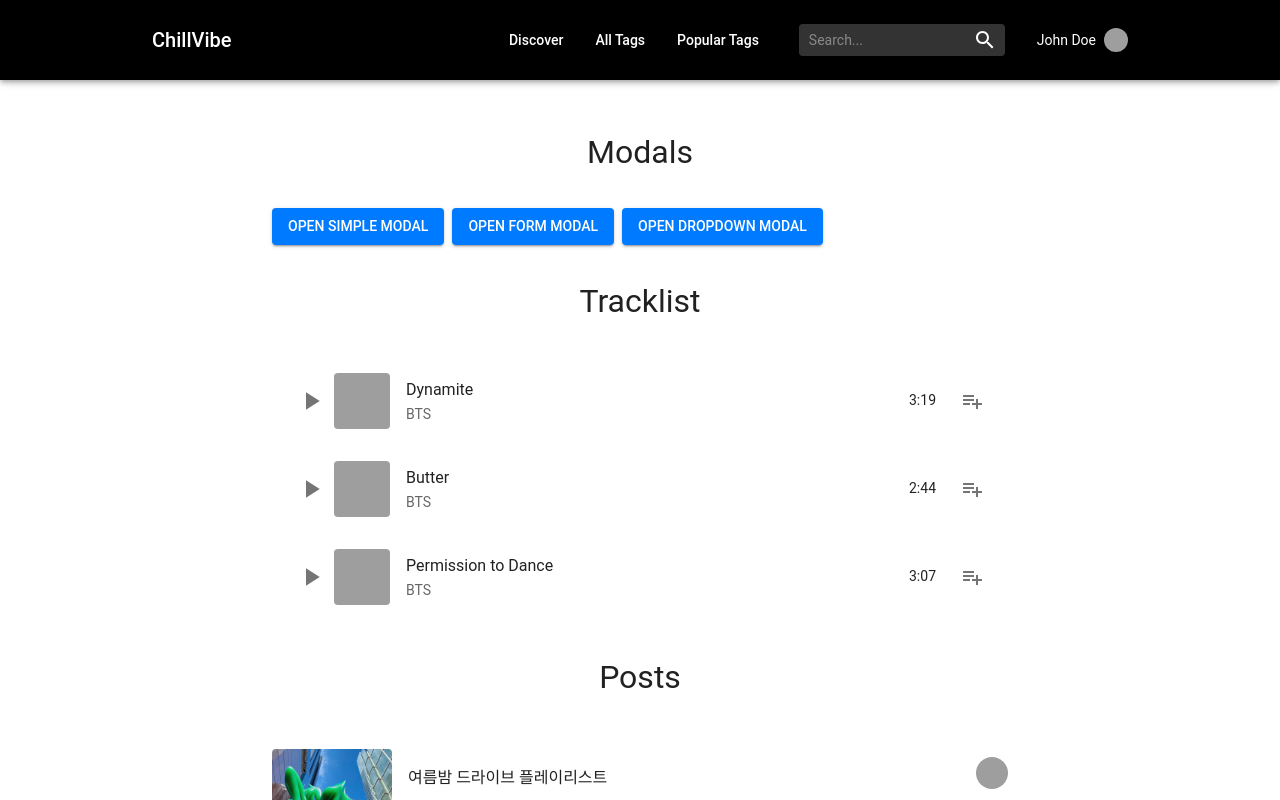
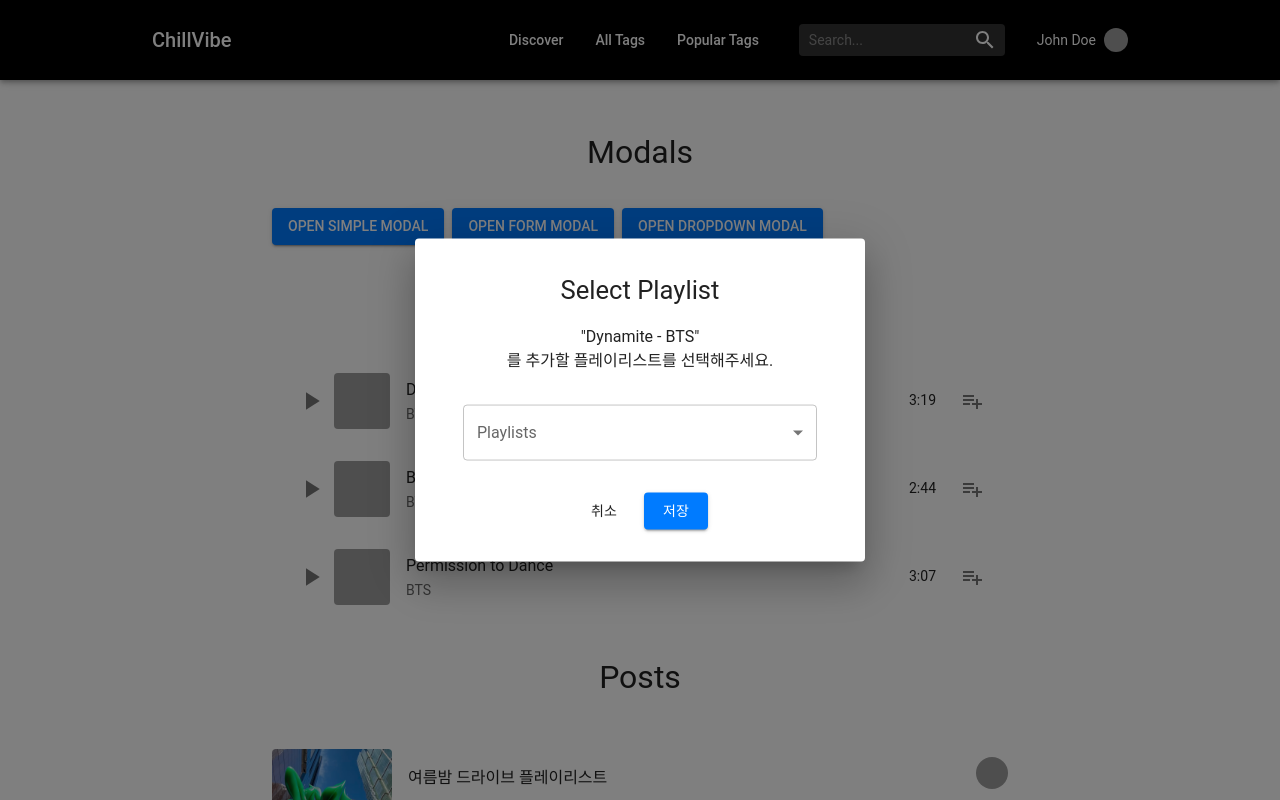
Before and after one commit to TEAM-ChillVibe/chillvibe-frontend, a React (Create React App) app: page /test in a window 1280 px wide. Both pictures are taken after a click on the button 972 px from the left and 856 px from the top of the page. Shown: the part 456-1256 px from the top of the page. Built offline with nearby package versions, Linux system fonts and the light colour scheme; grey boxes are pictures that could not be loaded.

Commit message:
feat: 플레이리스트에 트랙 추가 버튼 기능, design: modal ui 수정

```diff
--- a/src/components/common/ListItem/TrackListItem.jsx
+++ b/src/components/common/ListItem/TrackListItem.jsx
@@ -5,6 +5,8 @@ import Typography from '@mui/material/Typography';
 import Avatar from '@mui/material/Avatar';
 import useMusicPlayerStore from '../../../store/useMusicPlayerStore';
 import { Pause, PlayArrow, PlaylistAdd } from '@mui/icons-material';
+import { useState } from 'react';
+import DropdownModal from '../modal/DropdownModal';
 
 function TrackListItem({ music }) {
   const { title, artist, albumCover, duration, audioSrc } = music;
@@ -21,6 +23,37 @@ function TrackListItem({ music }) {
       playTrack(music);
     }
   };
+
+  // 플레이리스트에 트랙 추가 모달 상태관리
+  const [isModalOpen, setIsModalOpen] = useState(false);
+
+  const openModal = () => setIsModalOpen(true);
+  const closeModal = () => setIsModalOpen(false);
+
+  const options = [
+    { label: 'my playlist 1', value: '1' },
+    { label: 'my playlist 2', value: '2' },
+    { label: 'my playlist 3', value: '3' },
+  ];
+
+  const [selectedValue, setSelectedValue] = useState('');
+
+  const handleChange = event => {
+    setSelectedValue(event.target.value);
+  };
+
+  // 저장 버튼
+  const handlePrimaryClick = () => {
+    closeModal();
+  };
+
+  // 취소 버튼
+  const handleSecondaryClick = () => {
+    closeModal();
+  };
+
+  // Description
+  const modalDescription = `"${title} - ${artist}"\n를 추가할 플레이리스트를 선택해주세요.`;
 
   return (
     <Box sx={{ display: 'flex', alignItems: 'center', width: '100%', p: 2 }}>
@@ -50,9 +83,22 @@ function TrackListItem({ music }) {
         <Typography variant="body2" sx={{ mr: 2 }}>
           {duration}
         </Typography>
-        <IconButton aria-label="add to playlist">
+        <IconButton aria-label="add to playlist" onClick={openModal}>
           <PlaylistAdd />
         </IconButton>
+        <DropdownModal
+          open={isModalOpen}
+          onClose={closeModal}
+          title="Select Playlist"
+          description={modalDescription}
+          options={options}
+          selectedValue={selectedValue}
+          onChange={handleChange}
+          primaryButtonText="저장"
+          onPrimaryClick={handlePrimaryClick}
+          secondaryButtonText="취소"
+          onSecondaryClick={handleSecondaryClick}
+        />
       </Box>
     </Box>
   );
--- a/src/components/common/modal/DropdownModal.jsx
+++ b/src/components/common/modal/DropdownModal.jsx
@@ -35,31 +35,38 @@ const DropdownModal = ({
           top: '50%',
           left: '50%',
           transform: 'translate(-50%, -50%)',
-          width: 400,
+          width: 'auto',
+          minWidth: '450px',
           bgcolor: 'background.paper',
           borderRadius: 1,
           boxShadow: 24,
-          p: 4,
+          py: 4,
+          px: 6,
         }}
       >
         <Typography
           id="dropdown-modal-title"
-          variant="h6"
-          component="h2"
+          variant="modalTitle"
           sx={{ display: 'flex', justifyContent: 'center' }}
         >
           {title}
         </Typography>
         <Typography
           id="dropdown-modal-description"
-          sx={{ display: 'flex', justifyContent: 'center', mt: 2 }}
+          sx={{
+            display: 'flex',
+            justifyContent: 'center',
+            mt: 2,
+            whiteSpace: 'pre-line', // 줄바꿈을 문자열에 포함
+            textAlign: 'center',
+          }}
         >
           {description}
         </Typography>
         <Box sx={{ mt: 4 }}>
-          <FormControl fullWidth margin="dense">
-            <InputLabel>Options</InputLabel>
-            <Select value={selectedValue} onChange={onChange} label="Options">
+          <FormControl fullWidth>
+            <InputLabel>Playlists</InputLabel>
+            <Select value={selectedValue} onChange={onChange} label="Playlists">
               {options.map((option, index) => (
                 <MenuItem key={index} value={option.value}>
                   {option.label}
--- a/src/components/common/modal/FormModal.jsx
+++ b/src/components/common/modal/FormModal.jsx
@@ -16,8 +16,8 @@ const FormModal = ({
     <Modal
       open={open}
       onClose={onClose}
-      aria-labelledby="input-modal-title"
-      aria-describedby="input-modal-description"
+      aria-labelledby="form-modal-title"
+      aria-describedby="form-modal-description"
     >
       <Box
         sx={{
@@ -34,15 +34,14 @@ const FormModal = ({
         }}
       >
         <Typography
-          id="input-modal-title"
-          variant="h6"
-          component="h2"
+          id="form-modal-title"
+          variant="modalTitle"
           sx={{ display: 'flex', justifyContent: 'center' }}
         >
           {title}
         </Typography>
         <Typography
-          id="input-modal-description"
+          id="form-modal-description"
           sx={{
             display: 'flex',
             justifyContent: 'center',
--- a/src/components/common/modal/SimpleModal.jsx
+++ b/src/components/common/modal/SimpleModal.jsx
@@ -33,15 +33,20 @@ const SimpleModal = ({
       >
         <Typography
           id="simple-modal-title"
-          variant="h6"
-          component="h2"
+          variant="modalTitle"
           sx={{ display: 'flex', justifyContent: 'center' }}
         >
           {title}
         </Typography>
         <Typography
-          id="simple-modal-description"
-          sx={{ display: 'flex', justifyContent: 'center', mt: 3 }}
+          id="form-modal-description"
+          sx={{
+            display: 'flex',
+            justifyContent: 'center',
+            mt: 2,
+            whiteSpace: 'pre-line', // 줄바꿈을 문자열에 포함
+            textAlign: 'center',
+          }}
         >
           {description}
         </Typography>
--- a/src/styles/globalStyle.js
+++ b/src/styles/globalStyle.js
@@ -43,6 +43,9 @@ export const theme = createTheme({
     subtitleMypage: {
       fontSize: '1.6rem',
     },
+    modalTitle: {
+      fontSize: '1.6rem',
+    },
   },
   spacing: 8,
 });
```
